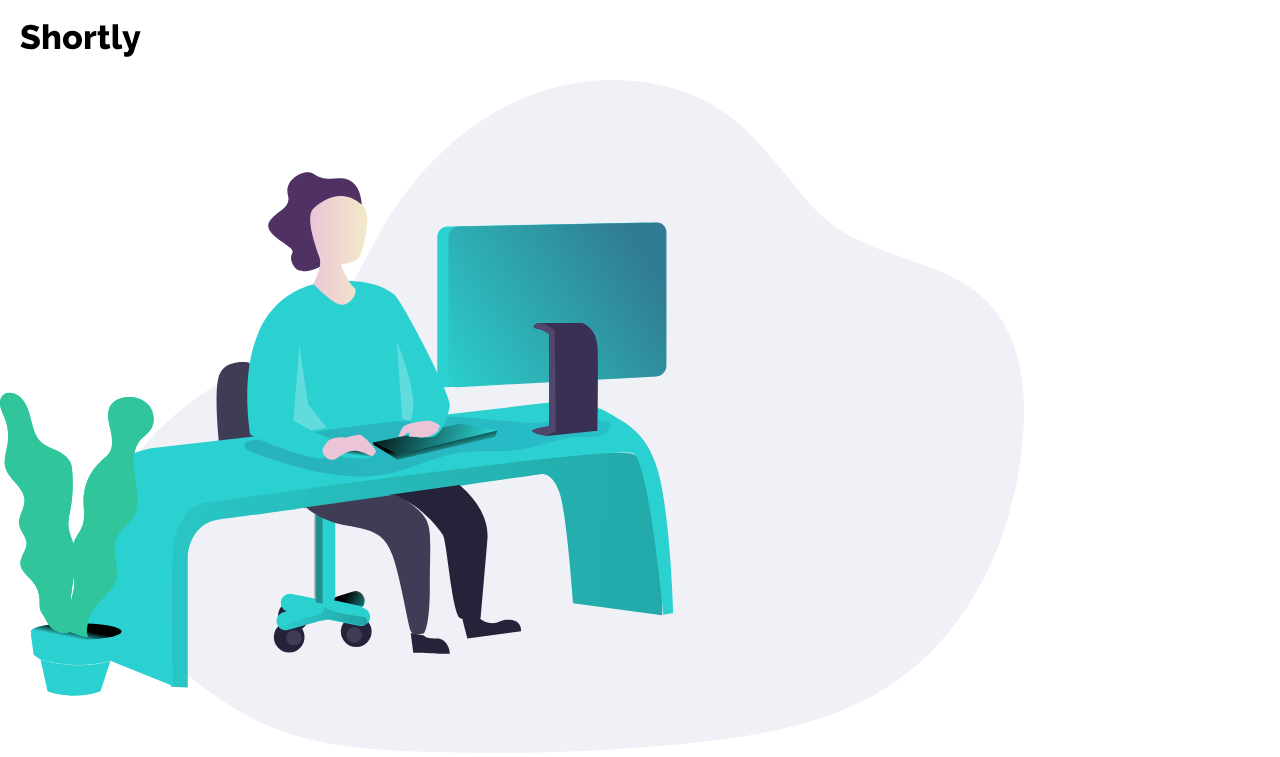
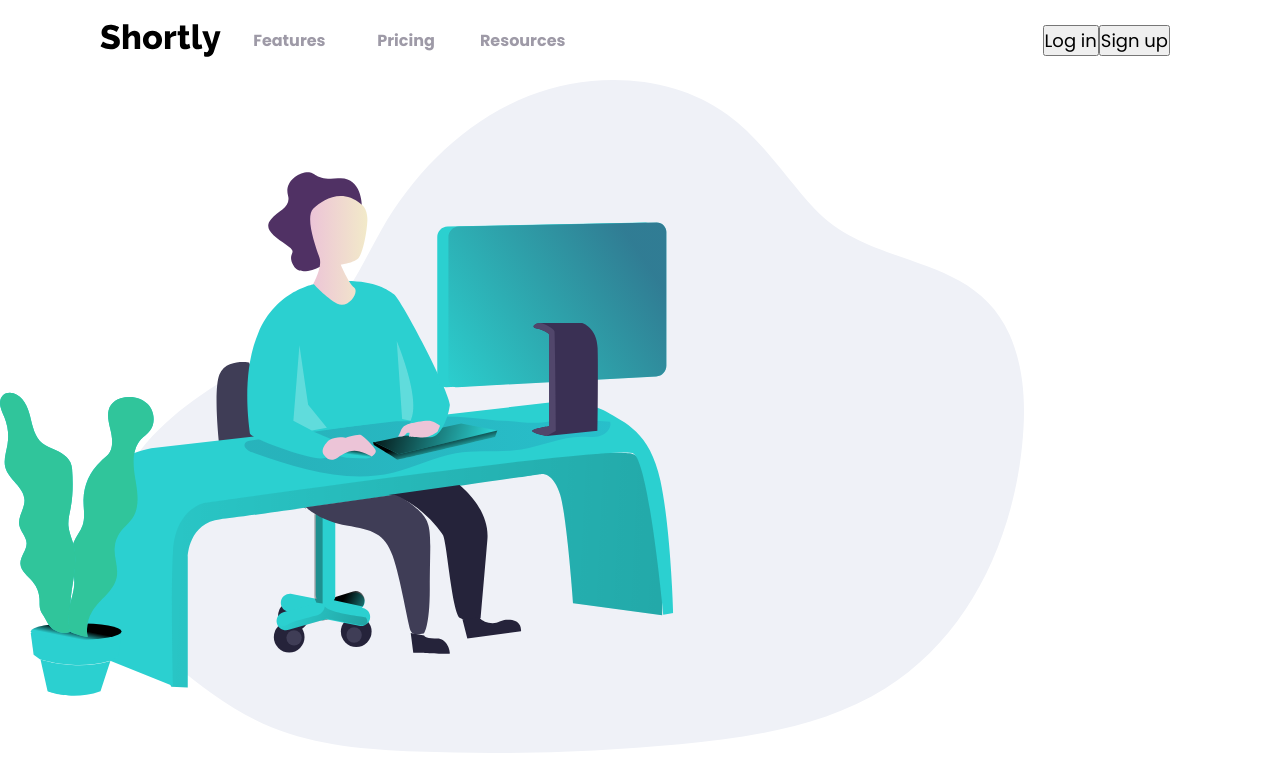
Before and after one commit to josesaulguerrero/url_shortener, a React app: page / in a window 1280 px wide. Shown: the top 757 px of the page. Built offline with nearby package versions, Linux system fonts and the light colour scheme.

Commit message:
The Header is now responsive

```diff
--- a/src/assets/styles/Header.module.css
+++ b/src/assets/styles/Header.module.css
@@ -13,3 +13,16 @@
 	align-items: center;
 	justify-content: center;
 }
+
+/* media query styles */
+@media screen and (min-width: 800px) {
+	.Header {
+		padding: 0 50px;
+	}
+}
+
+@media screen and (min-width: 1000px) {
+	.Header {
+		padding: 0 100px;
+	}
+}
--- a/src/assets/styles/Link.module.css
+++ b/src/assets/styles/Link.module.css
@@ -9,6 +9,7 @@
 	font-size: 1.6rem;
 	font-weight: bold;
 	color: #fffcff;
+	transition: transform 0.1s ease-in-out;
 }
 
 .Link[type='footerLink'] {
@@ -20,7 +21,19 @@
 
 /* media queries styles */
 @media screen and (min-width: 800px) {
-	.Link.navlink {
+	.Link[type='navlink'] {
+		height: 100%;
+		display: flex;
+		justify-content: center;
+		align-items: center;
+		margin: 0;
 		color: var(--Grayish_Violet);
 	}
 }
+
+@media (hover: hover) {
+	/* if the device has a cursor, then the following styles should be added. */
+	.Link[type='navlink']:hover {
+		transform: translateY(5px);
+	}
+}
--- a/src/assets/styles/Navbar.module.css
+++ b/src/assets/styles/Navbar.module.css
@@ -97,10 +97,12 @@
 @media screen and (min-width: 800px) {
 	.Navbar {
 		width: 100%;
+		height: 100%;
 		justify-content: space-between;
 		align-items: center;
 	}
 
+	/* this helps hide the burger menu */
 	.NavbarIcon {
 		display: none;
 	}
@@ -108,17 +110,34 @@
 	.NavbarBreakLine {
 		display: none;
 	}
+	/* ------------------------------- */
 
 	.NavbarMenu {
 		width: 100%;
+		height: 100%;
 		max-width: none;
 		position: static;
 		flex-direction: row;
+		justify-content: space-between;
+		padding: 0 10px;
+		visibility: visible;
+		opacity: 1;
 		background-color: unset;
 	}
 
 	.NavbarLinks,
 	.NavbarButtons {
+		max-width: 350px;
+		height: 100%;
 		flex-direction: row;
 	}
+
+	.NavbarButtons {
+		justify-content: flex-end;
+		align-items: center;
+	}
+
+	.NavbarButtons button {
+		margin: 0;
+	}
 }
```
